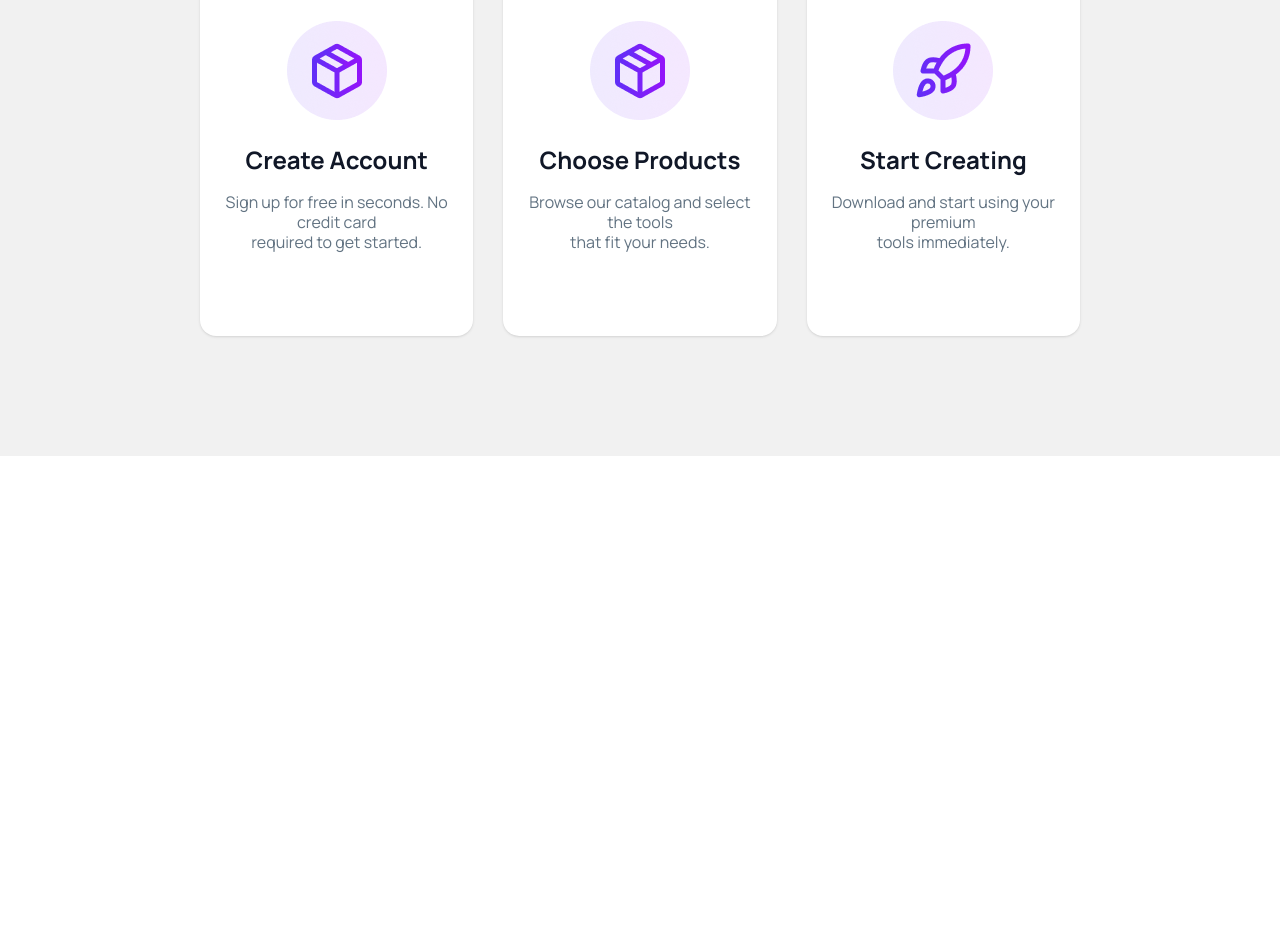
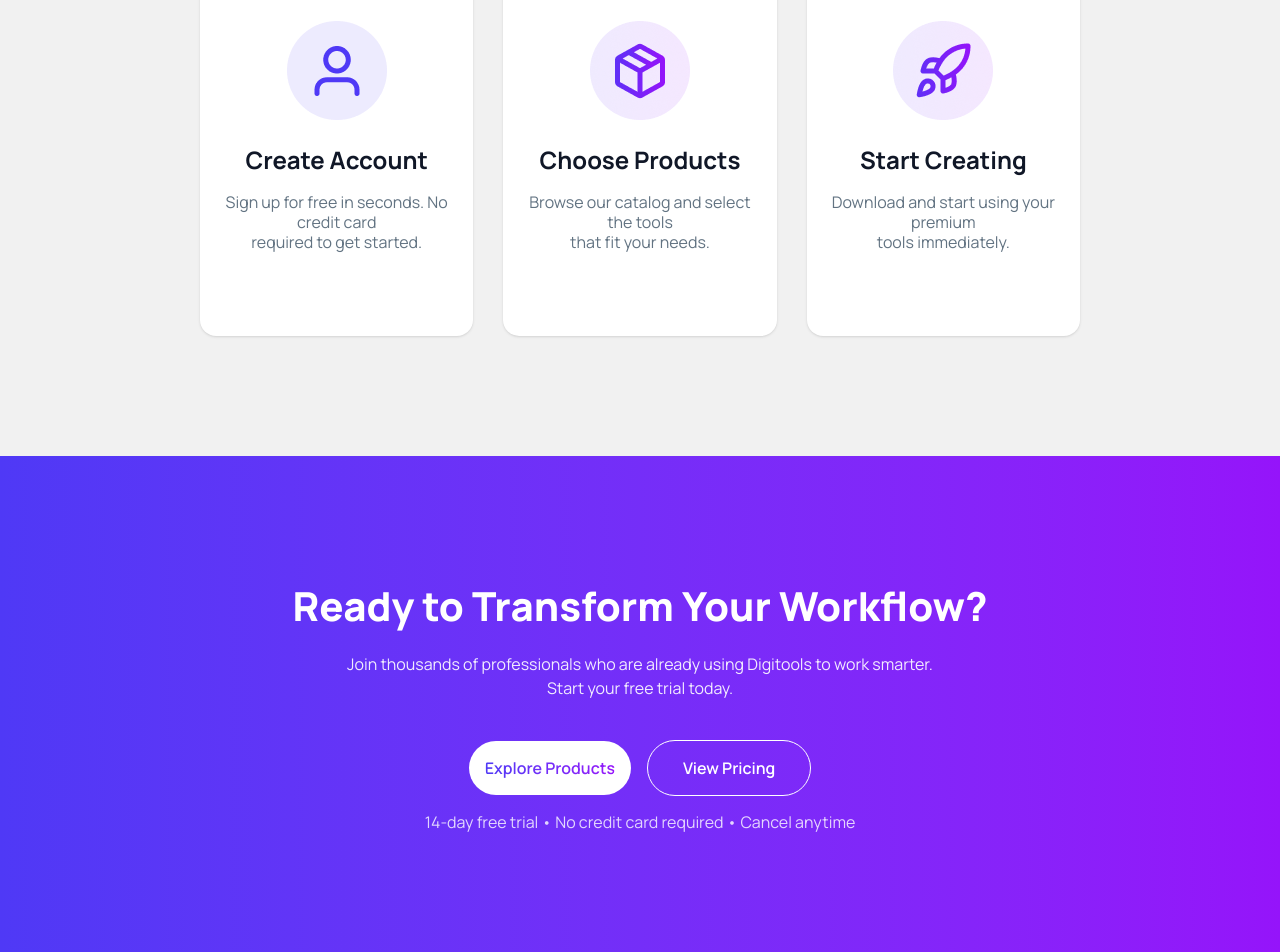
Before and after one commit to sedratul-29/DigiTools, a React (Vite) app: page / in a window 1280 px wide. Shown: the part 1362-2314 px from the top of the page. Before the commit the page ends 1818 px from the top, so only its background shows below. Built offline with nearby package versions, Linux system fonts and the light colour scheme.

Commit message:
Create Optional Section

```diff
--- a/src/App.jsx
+++ b/src/App.jsx
@@ -3,6 +3,7 @@ import Header from './Component/Header/Header';
 import Banner_1 from './Component/Banner_1/Banner_1';
 import StatsSection from './Component/Stats_Section/StatsSection';
 import StepSection from './Component/Step_Section/StepSection';
+import Optional from './Component/Optional/Optional';
 function App() {
 
   return (
@@ -12,6 +13,7 @@ function App() {
       <Banner_1></Banner_1>
       <StatsSection></StatsSection>
       <StepSection></StepSection>
+      <Optional></Optional>
     </div>
   )
 }
--- /dev/null
+++ b/src/Component/Optional/Optional.jsx
@@ -0,0 +1,20 @@
+
+const Optional = () => {
+    return (
+        <div className="px-[200px] py-[120px]  bg-linear-to-r from-[#4F39F6] to-[#9514FA] ">
+            <div className="text-center mb-10">
+                <h1 className="font-extrabold text-white text-[40px] mb-4">Ready to Transform Your Workflow?</h1>
+                <p className="font-normal text-base text-white leading-6 opacity-90">Join thousands of professionals who are already using Digitools to work smarter.<br />Start your free trial today.</p>
+            </div>
+            <div className="text-center">
+                <div className="mb-4">
+                    <button className="px-4 py-3.75 font-semibold text-base  bg-white rounded-[100px] mr-4 rounded-[100px]"><span className="bg-clip-text text-transparent bg-linear-to-r from-[#4F39F6] to-[#9514FA] rounded-[100px]">Explore Products</span></button>
+                    <button className="text-white font-semibold text-base px-8.75 py-3.75 border-1 rounded-[100px] border-white">View Pricing</button>
+                </div>
+                <p className="text-white font-normal text-base opacity-80 leading-5">14-day free trial • No credit card required • Cancel anytime</p>
+            </div>
+        </div>
+    );
+};
+
+export default Optional;
--- a/src/Component/Step_Section/StepSection.jsx
+++ b/src/Component/Step_Section/StepSection.jsx
@@ -15,7 +15,7 @@ const StepSection = () => {
                     </div>
                     <figure className="px-10 pt-10">
                         <img
-                            src={pic2}
+                            src={pic1}
                             alt="Package"
                             className="rounded-xl "
                         />
```
